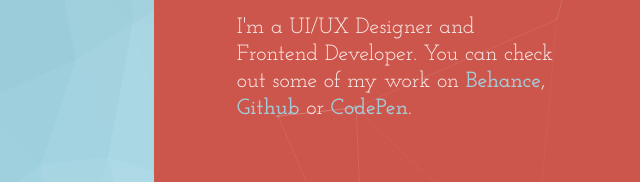
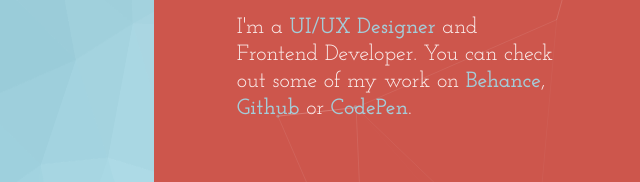
Before and after one commit to chadwhitman/chadwhitman.github.io, a plain HTML site: page index.html in a window 1280 px wide. Shown: the part 176-358 px from the top of the page, 640-1280 px from the left. Drawn offline with nearby package versions, Linux system fonts and the light colour scheme; a web font is replaced by a local one.

Commit message:
Update index.html

```diff
--- a/index.html
+++ b/index.html
@@ -174,7 +174,7 @@
               <path class="scope" d="M169.194 96.214c0-2.88 2.337-5.22 5.22-5.22 2.884 0 5.22 2.34 5.22 5.22 0 2.883-2.336 5.22-5.22 5.22-2.882 0-5.22-2.337-5.22-5.22z" fill="#588FB0"/>
             </svg>
             <div class="subtitle">I'm a
-                UI/UX Designer and Frontend Developer. You can check out some of my work on <a href="https://behance.net/chadwhitman"><span class="blue">Behance</span></a>,
+                <a href="https://www.linkedin.com/in/chadmwhitman"><span class="blue">UI/UX Designer</span></a> and Frontend Developer. You can check out some of my work on <a href="https://behance.net/chadwhitman"><span class="blue">Behance</span></a>,
                 <a href="https://github.com/chadwhitman"><span class="blue">Github</span></a> or <a href="https://codepen.io/adriftinadream/"><span class="blue">CodePen</span></a>.
                 <!-- <div class="mobile__links">
                   <a href="https://www.behance.net/chadwhitman">Behance</a>
```
